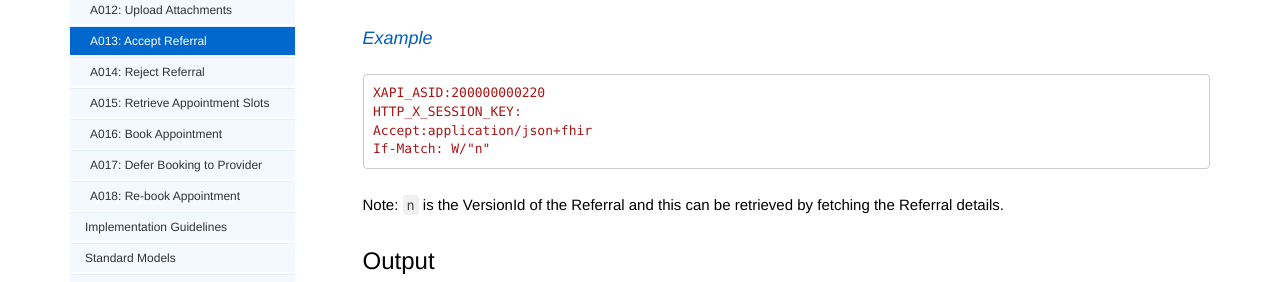
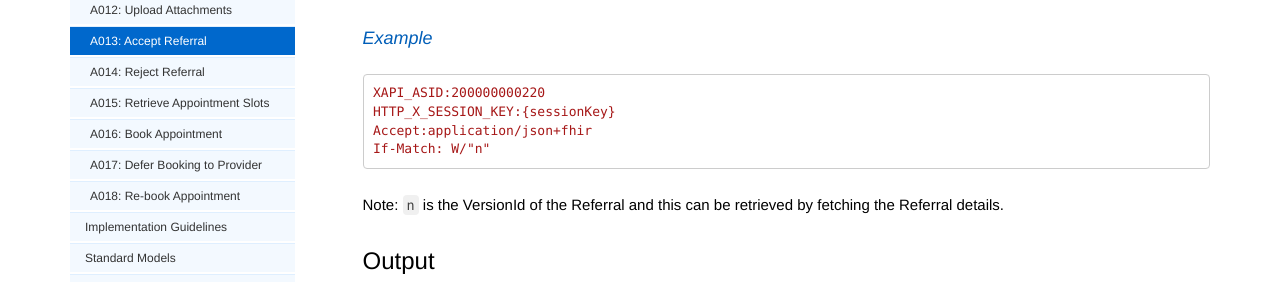
Before and after one commit to nhsconnect/digital-referrals, a Jekyll site: the page built from pages/endpoints/explore_endpoint_a013.md, in a window 1280 px wide and 1081 px high. Shown: the part 532-814 px from the top of the window. Built offline with Jekyll 4.4.1, drawn with Linux system fonts in a browser that asks for light colours; nearby versions of some CDN libraries; comment, search, counter and statistics services are not loaded.

Commit message:
Small fix

````diff
--- a/pages/endpoints/explore_endpoint_a013.md
+++ b/pages/endpoints/explore_endpoint_a013.md
@@ -24,7 +24,7 @@ Provide ASID for the end-point system, Session Key and VersionId.
 #### Example
 ```http
 XAPI_ASID:200000000220
-HTTP_X_SESSION_KEY:{{sessionKey}}
+HTTP_X_SESSION_KEY:{sessionKey}
 Accept:application/json+fhir
 If-Match: W/"n"
 ```
````
Also changed, not shown: pages/endpoints/explore_endpoint_a012.md (+1 -1 lines), pages/endpoints/explore_endpoint_a014.md (+1 -1 lines).
